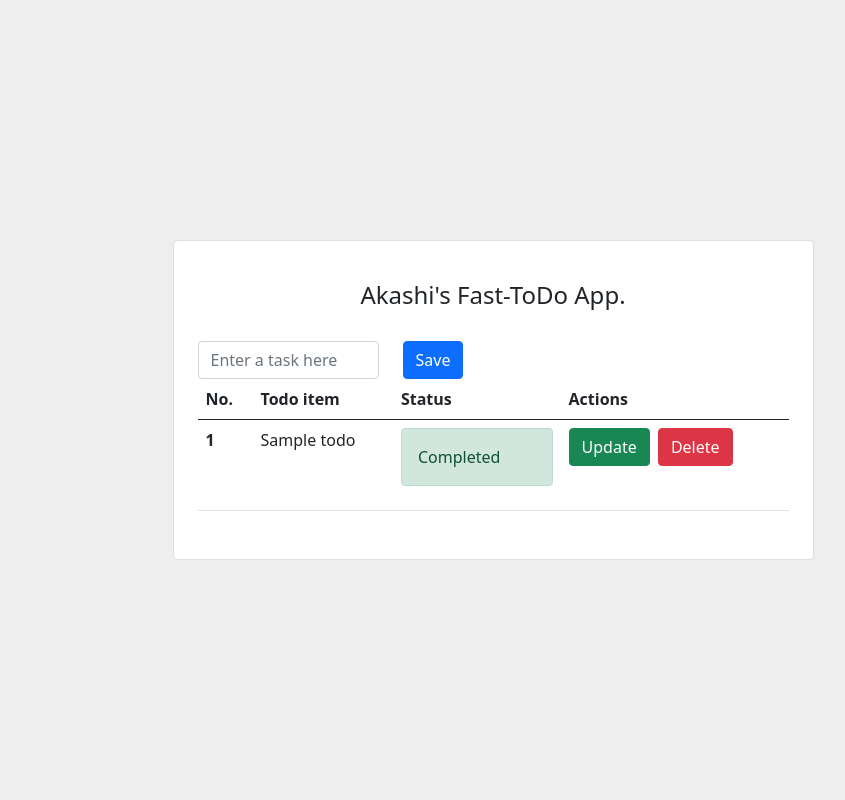
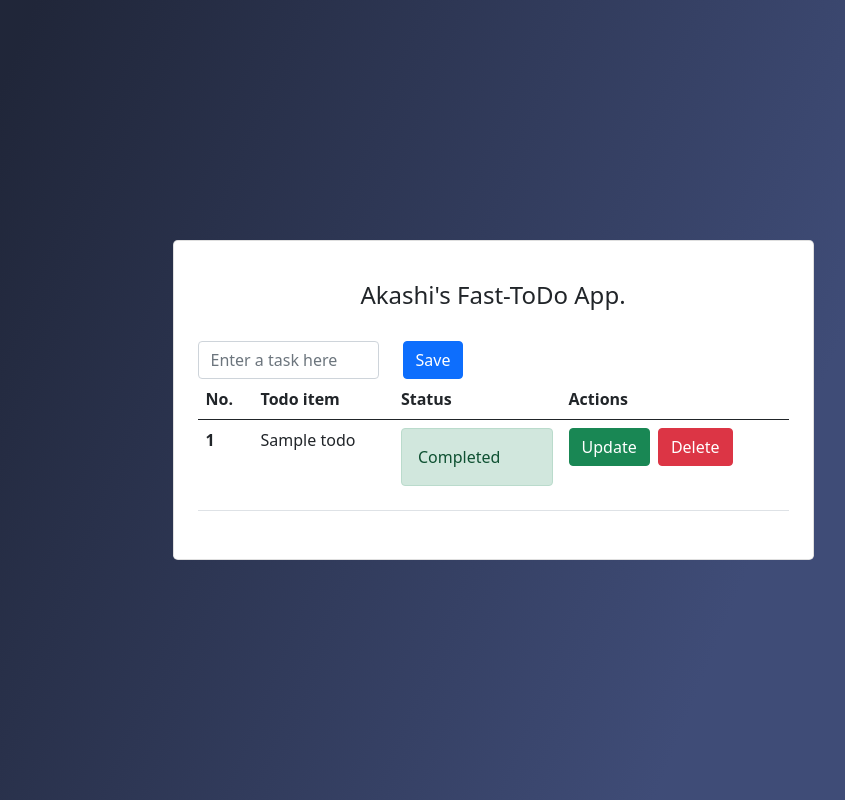
Before and after one commit to Akashii0/Fast-ToDo, a FastAPI app: template templates/index.html in a window 1280 px wide. Shown: the whole page, without its empty margins (147-992 px from the left). Run offline with FastAPI, Linux system fonts and the light colour scheme; the template is opened without the code that fills it: most values are stand-ins (such as "Sample title", 1, 10 or a date in 2020); parts of the project's set-up code (start-up, migrations or seed data) failed here and were passed over.

Commit message:
Updated index.html

```diff
--- a/templates/index.html
+++ b/templates/index.html
@@ -5,11 +5,12 @@
 <meta name="viewport" content="width=device-width, initial-scale=1.0">
 <title>Fast - ToDo</title>
 <link rel="stylesheet" href="https://cdn.jsdelivr.net/npm/bootstrap@5.0.2/dist/css/bootstrap.min.css">
+<link rel="stylesheet" href="..\static\css\style.css">
 </head>
 <body>
-<section class="vh-100" style="background-color: #eee;">
+<section class="vh-100" style="background: linear-gradient(112.1deg, rgb(32, 38, 57) 11.4%, rgb(63, 76, 119) 70.2%);">
   <div class="container py-5 h-100">
-    <div class="row d-flex justify-content-center align-items-center h-100">
+    <div class="row d-flex justify-content-center align-items-center h-100" >
       <div class="col col-lg-9 col-xl-7">
         <div class="card rounded-3">
           <div class="card-body p-4">
@@ -49,7 +50,7 @@
                         {% endif %}
                       </td>
                       <td>
-                        <a class="btn btn-success" href="/update/{{ todo.id }}">Update</a>
+                        <button class="btn btn-success" href="/update/{{ todo.id }}">Update</button>
                         <a class="btn btn-danger ms-1" href="/delete/{{ todo.id }}">Delete</a>
                       </td>
                     </tr>
```
